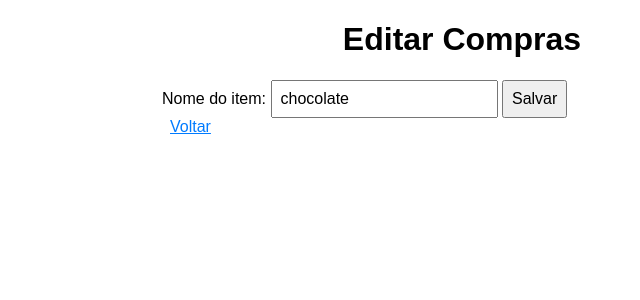
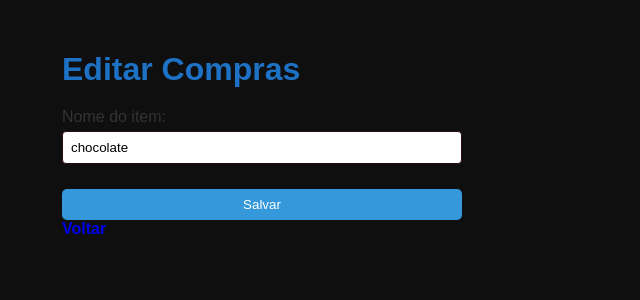
Before and after one commit to duarteperes4/Projeto_lista_de_compras, a Flask app: template templates/editar_compras.html in a window 1280 px wide. Shown: the top 300 px of the page, without its empty margins (178-818 px from the left). Run offline with Flask 3, Linux system fonts and the light colour scheme; the template is opened without the code that fills it, so the values that code supplies are empty.

Commit message:
i estilo da aplicação foi personalizado

```diff
--- a/static/style.css
+++ b/static/style.css
@@ -1,36 +1,91 @@
+/* Estilo geral */
 body {
   font-family: Arial, sans-serif;
-      max-width: 600px;
-      margin: 20px auto;
-      padding: 0 20px;
+  background-color: #100f0f;
+  padding: 30px;
+  max-width: 800px;
+  margin: auto;
+  color: #333;
 }
+
+
 h1 {
-      text-align: center;
-
-  }
-  .input-container {
-      display: flex;
-      gap: 10px;
+  color: #1d72c6;
   margin-bottom: 20px;
 }
-  input, button, a {
+
+
+a {
+  text-decoration: none;
+  margin-right: 10px;
+  font-weight: bold;
+}
+
+
+button,
+.button-azul {
+  background-color: #3498db;
+  color: white;
+  border: none;
+  padding: 8px 15px;
+  margin-top: 10px;
+  cursor: pointer;
+  border-radius: 5px;
+  transition: background-color 0.3s;
+}
+
+button:hover,
+.button-azul:hover {
+  background-color: #2980b9;
+}
+
+
+.button-vermelho,
+a.voltar {
+  background-color: #e74c3c;
+  color: white;
+  padding: 8px 15px;
+  border-radius: 5px;
+  display: inline-block;
+  margin-top: 10px;
+}
+
+.button-vermelho:hover,
+a.voltar:hover {
+  background-color: #c0392b;
+}
+
+
+form {
+  display: flex;
+  flex-direction: column;
+  max-width: 400px;
+}
+
+input[type="text"],
+select {
   padding: 8px;
-      font-size: 16px;
-      text-decoration: none;
-      color: #000;
+  margin-top: 5px;
+  margin-bottom: 15px;
+  border: 1px solid #310c0c;
+  border-radius: 4px;
 }
-  a {
-      text-decoration: underline;
-      color: #007bff;
-  }
-  button {
-      cursor: pointer;
-  }
+
+/* Lista de compras */
 ul {
-      list-style: none;
+  list-style-type: none;
   padding: 0;
 }
+
 li {
+  background-color: #8b2828;
+  border: 1px solid #ddd;
+  margin-bottom: 8px;
   padding: 10px;
-      border-bottom: 1px solid #ddd;
+  border-radius: 5px;
 }
+
+/* Navegação */
+nav {
+  margin: 20px 0;
+}
--- a/templates/editar_compras.html
+++ b/templates/editar_compras.html
@@ -3,7 +3,7 @@
 <head>
   <meta charset="UTF-8">
   <title>Editar Compras</title>
-  <link rel="stylesheet" href="style.css">
+  <link rel="stylesheet" href="{{ url_for('static', filename='style.css') }}">
 </head>
 <body>
   <h1>Editar Compras</h1>
```
Also changed, not shown: templates/limpar_lista.html (deleted). Lines whose indentation alone changed are shown as unchanged.
